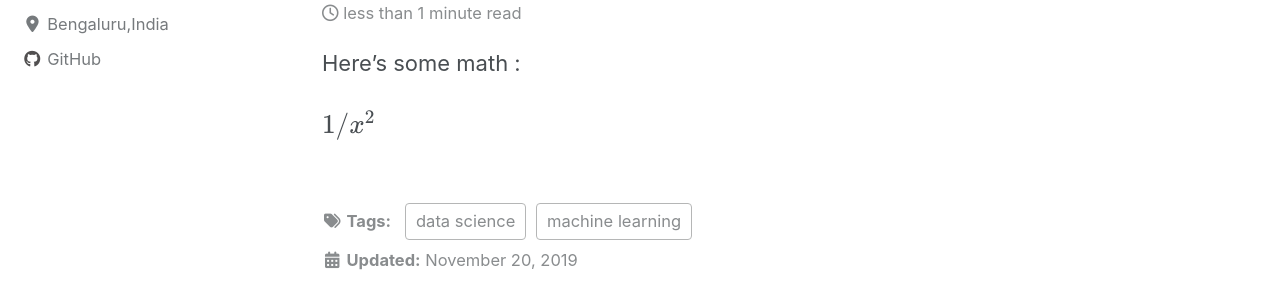
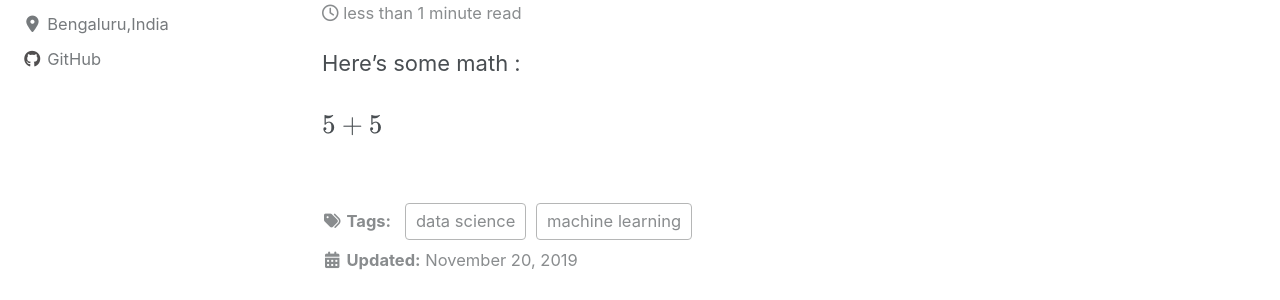
Before and after one commit to kisanmajumder/kisanmajumder.github.io, a Jekyll site: the page built from _posts/2019-11-21-multilabelclassification.md, in a window 1280 px wide and 900 px high. Shown: the part 188-488 px from the top of the window. Built offline with Jekyll 4.4.1, drawn with Linux system fonts in a browser that asks for light colours; cached includes are drawn as plain includes; nearby versions of some CDN libraries; formulas are drawn with MathJax 3.

Commit message:
mathjax try1

```diff
--- a/_posts/2019-11-21-multilabelclassification.md
+++ b/_posts/2019-11-21-multilabelclassification.md
@@ -7,4 +7,4 @@ mathjax: "true"
 
 Here's some math :
 
-\\( 1/x^{2} \\)
+\$$ 5 + 5 $$
```
